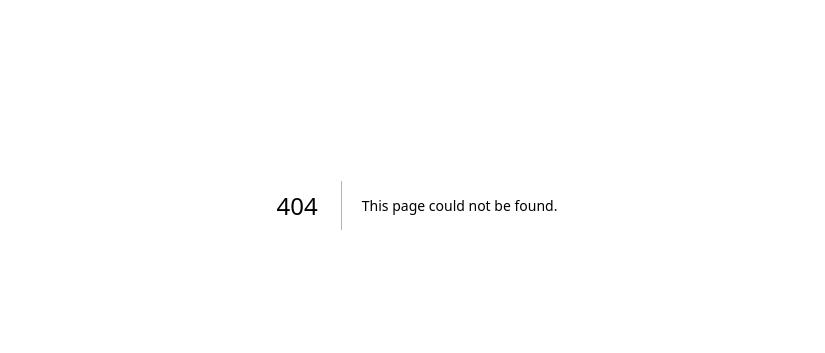
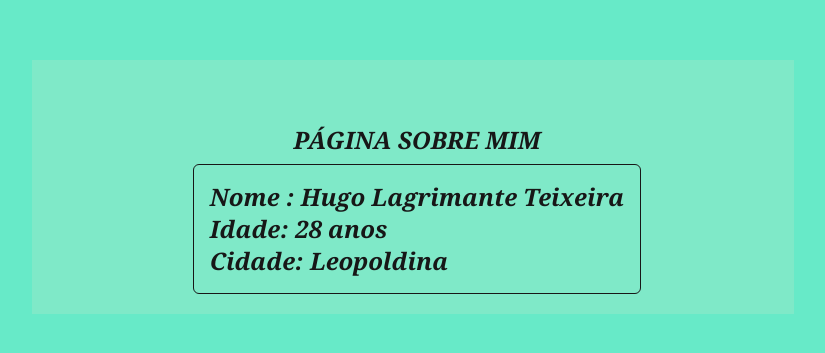
Before and after one commit to lagrimanteDev/boilerPlateNext, a Next.js app: page /sobre in a window 1280 px wide. Before the commit this address had no page. Shown: the part 195-548 px from the top of the page, without its empty margins (223-1048 px from the left). Built offline with nearby package versions, Linux system fonts and the light colour scheme.

Commit message:
feat: Criando a página sobre

```diff
--- a/package.json
+++ b/package.json
@@ -9,9 +9,12 @@
     "lint": "eslint"
   },
   "dependencies": {
+    "@hookform/resolvers": "^5.2.2",
     "next": "16.1.6",
     "react": "19.2.3",
-    "react-dom": "19.2.3"
+    "react-dom": "19.2.3",
+    "react-hook-form": "^7.73.1",
+    "zod": "^4.3.6"
   },
   "devDependencies": {
     "@tailwindcss/postcss": "^4",
--- /dev/null
+++ b/src/pages/sobre/index.tsx
@@ -0,0 +1,17 @@
+export default function Sobre() {
+
+
+    return (
+        <>
+            <div className="flex flex-col justify-center items-center w-full min-h-screen font-serif font-bold italic text-2xl bg-emerald-400/50">
+                <div className="py-2">PÁGINA SOBRE MIM</div>
+                <div className="border px-4 py-4 rounded-md">
+                    <h1>Nome : Hugo Lagrimante Teixeira</h1>
+                    <p>Idade: 28 anos</p>
+                    <p>Cidade: Leopoldina</p>
+                </div>
+            </div>
+        </>
+    )
+
+}
```
Also changed, not shown: 1 other file (tests, documents, lock files or other folders).
